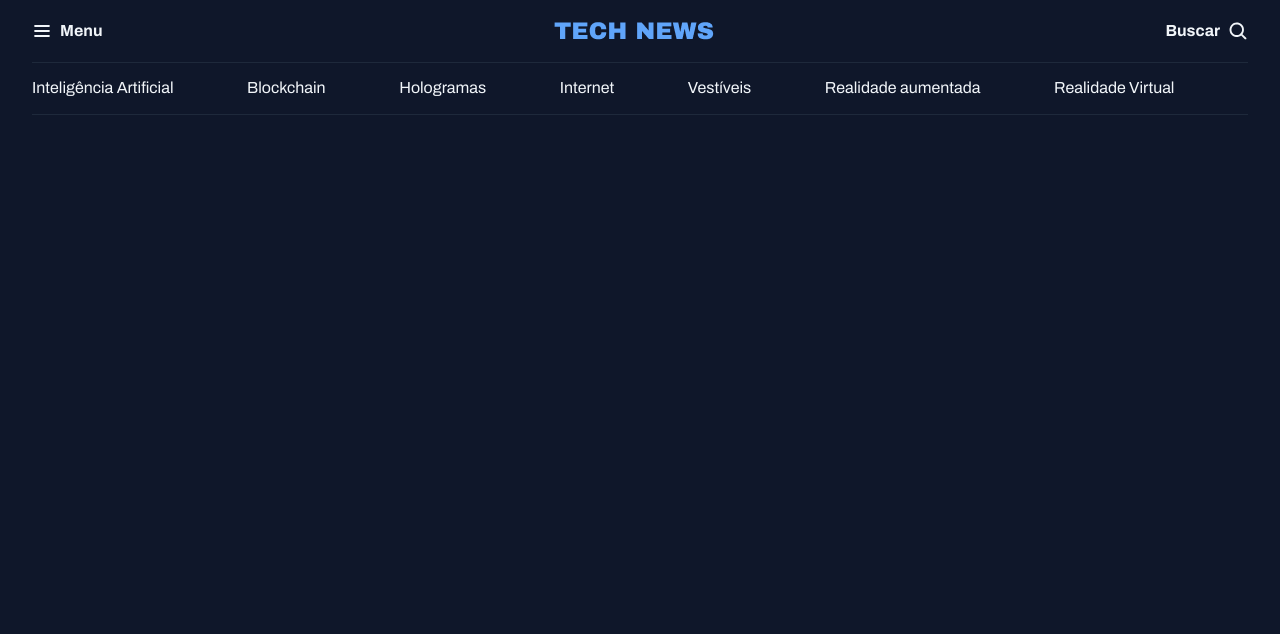
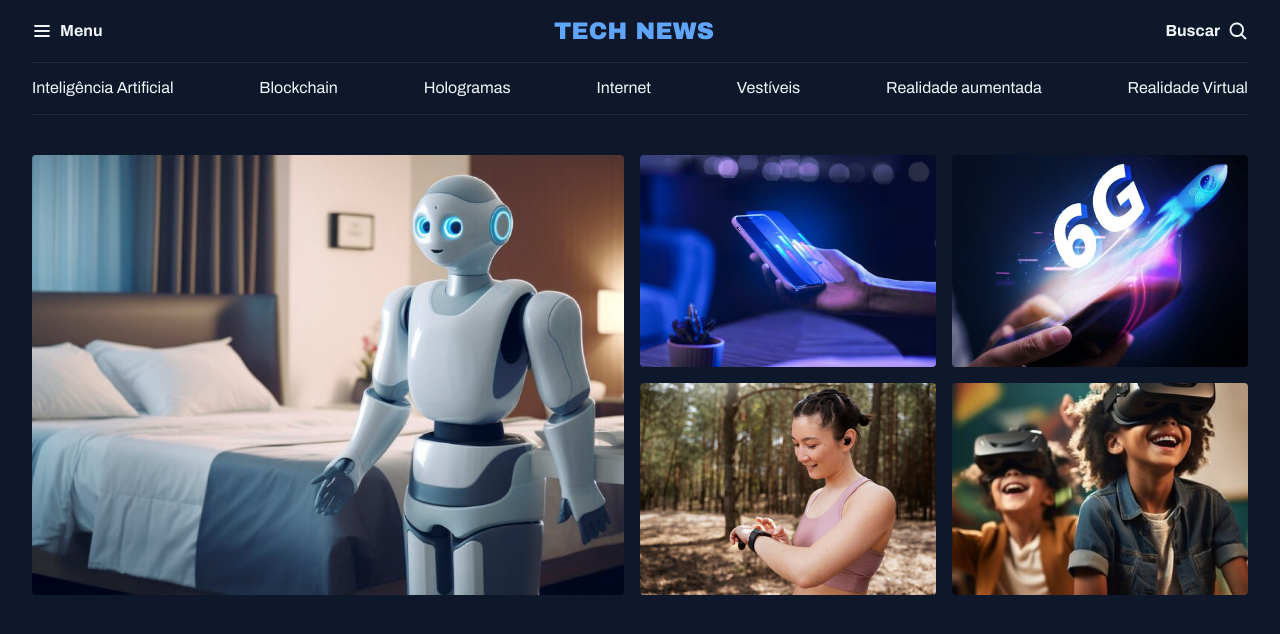
Before and after one commit to gardinnn/Portal-de-noticias, a plain HTML site: page index.html in a window 1280 px wide. Drawn offline with Linux system fonts and the light colour scheme.

Commit message:
organizando o main

```diff
--- a/index.html
+++ b/index.html
@@ -33,5 +33,18 @@
          <a href="#">Realidade Virtual</a>
         </nav>
     </header>
+
+    <main class="grid container">
+        <section id="featured"   class="grid grid-col gap-16">
+          <div><img src="imagens/Image 01.png" alt=""></div>
+          <div class="grid grid-col-2 gap-16">
+              <div><img src="imagens/Image 02.png" alt=""></div>
+              <div><img src="imagens/Image 03.png" alt=""></div>
+              <div><img src="imagens/Image 04.png" alt=""></div>
+              <div><img src="imagens/Image 05.png" alt=""></div>
+          </div>
+
+        </section>
+    </main>
 </body>
 </html>
--- a/style.css
+++ b/style.css
@@ -48,6 +48,10 @@ h1,h2,h3{
     font: inherit;
 }
 
+img{
+    max-width: 100%;
+}
+
 .container{
     max-width: 1280px;
     padding-inline: 32px;
@@ -77,6 +81,19 @@ header #primary{
     padding-block: 14px;
     border: 1px solid var(--st-color);
     border-inline: none;
+    justify-content: space-between;
+}
+
+main{
+    margin-top: 40px;
+}
+
+#featured {
+    img{
+        height: 100%;
+        object-fit: cover;
+        border-radius: 4px;
+    }
 }
 
 .grid{
@@ -86,3 +103,11 @@ header #primary{
 .grid-col{
     grid-auto-flow: column;
 }
+
+.grid-col-2{
+    grid-template-columns: 1fr 1fr;
+}
+
+.gap-16{
+    gap: 16px;
+}
```
